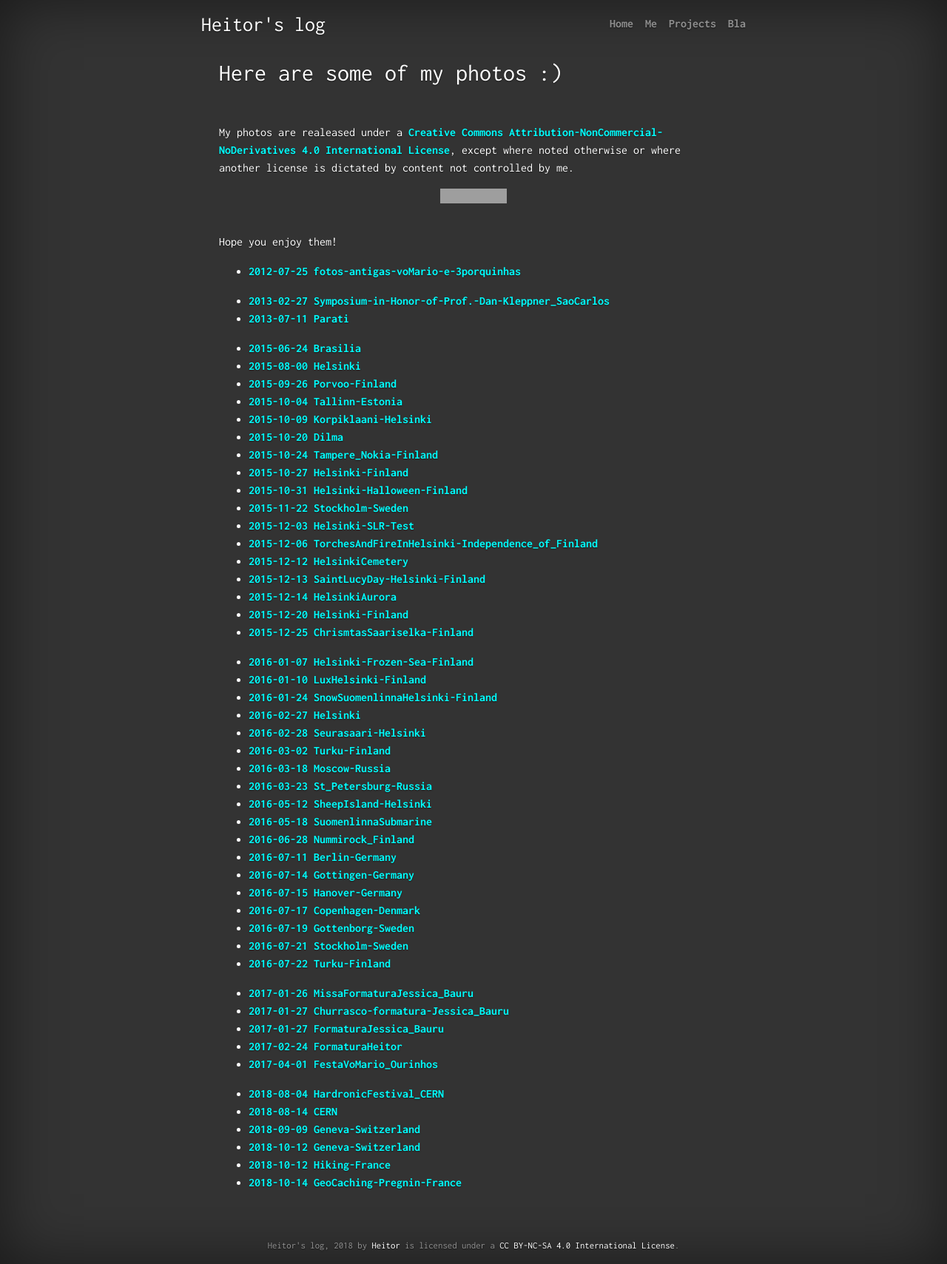
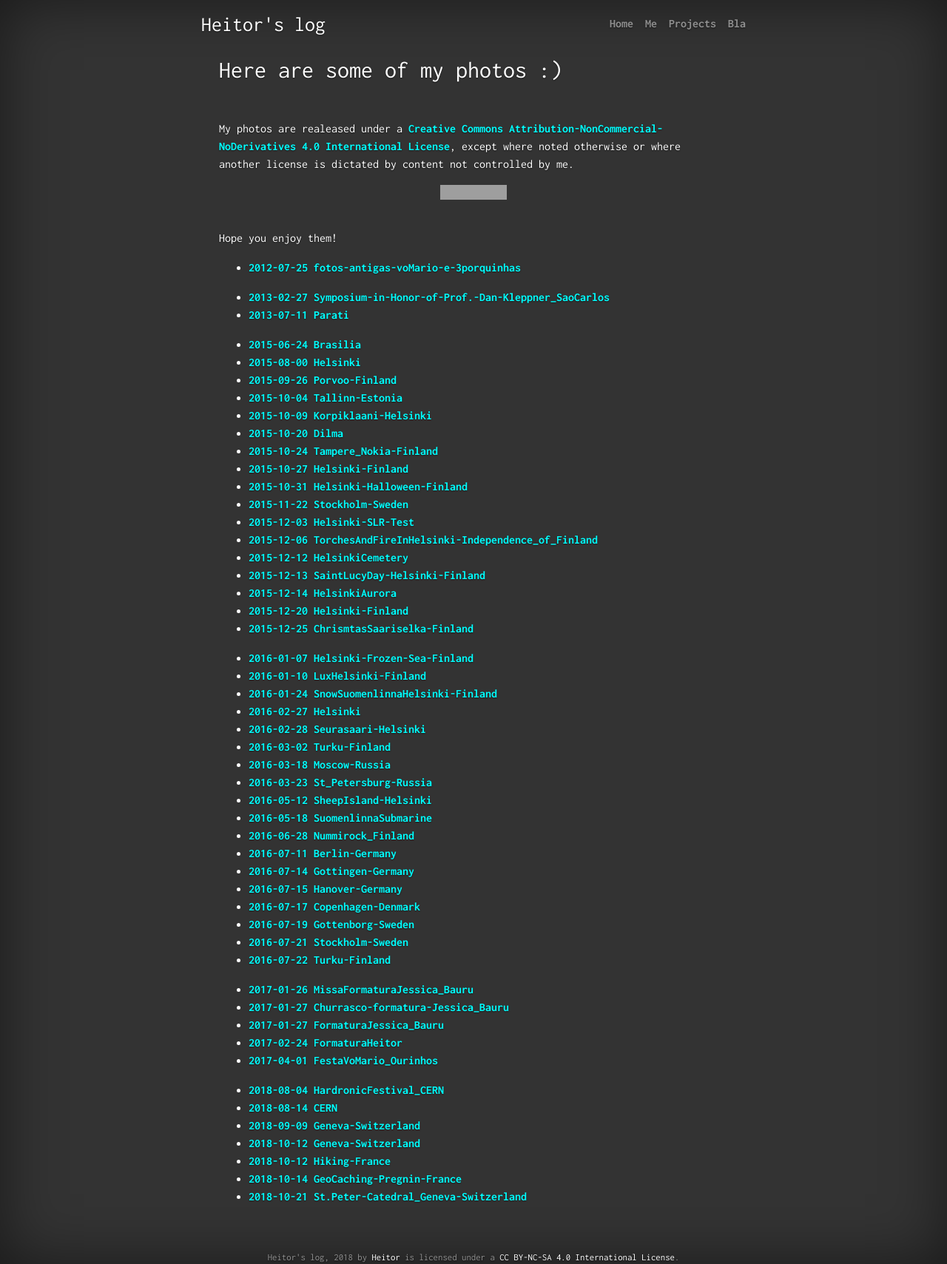
Before and after one commit to heitorPB/heitorPB.github.io, a Jekyll site: the page built from random/photos.md, in a window 1280 px wide. Shown: the whole page at 74% size. Built offline with Jekyll 4.4.1, drawn with Linux system fonts in a browser that asks for light colours; grey boxes are pictures that could not be loaded.

Commit message:
add fotos to random

```diff
--- a/random/photos.md
+++ b/random/photos.md
@@ -73,3 +73,4 @@ Hope you enjoy them!
 - [2018-10-12 Geneva-Switzerland](https://drive.google.com/open?id=1-qoHrr4GdAtkjuF041IKsazq5afrWVFx)
 - [2018-10-12 Hiking-France](https://drive.google.com/open?id=1QMB1hq96eWWBAJwNZL9W549FF1JkM72f)
 - [2018-10-14 GeoCaching-Pregnin-France](https://drive.google.com/open?id=1Tv8k81INNDiYA0rUHagdnxVO4h11JqBU)
+- [2018-10-21 St.Peter-Catedral_Geneva-Switzerland](https://drive.google.com/open?id=12-Kn6f36Jf4HruEj-Y3c5Z3KsKq52uyK)
```
